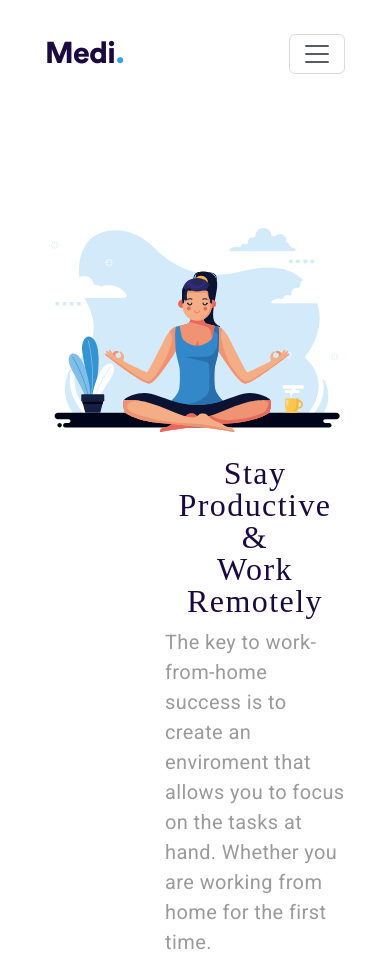
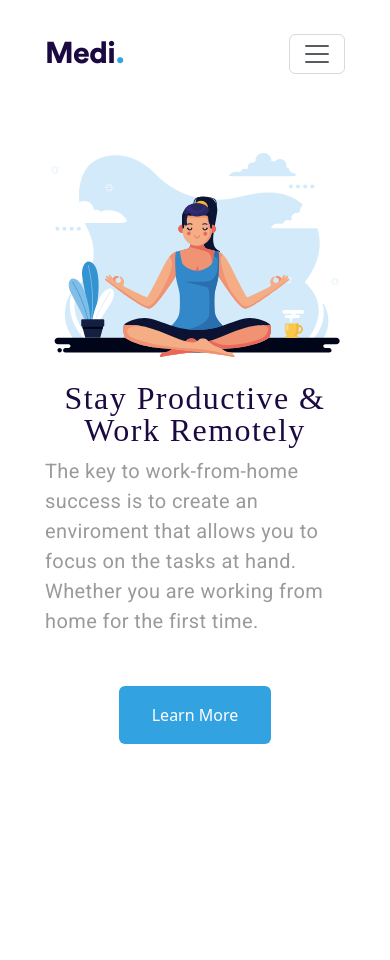
Before and after one commit to Brian-T-Hart/hero-example, a plain HTML site: page index.html in a window 390 px wide. Shown: the top 960 px of the page. After the commit the page ends 844 px from the top, so only its background shows below. Drawn offline with nearby package versions, Linux system fonts and the light colour scheme; a web font is replaced by a local one.

Commit message:
a few style tweaks

```diff
--- a/style.css
+++ b/style.css
@@ -116,37 +116,42 @@
 }
 
 @media screen and (max-width: 1600px) {
-    .content-left {
+    .hero h1 {
+        font-size: 64px;
+        line-height: 64px;
+    }
+
+    .hero .content-left {
         max-width: 50%;
     }
 
     .hero-image {
         max-width: 700px;
     }
-
-    .hero h1 {
-        font-size: 64px;
-        line-height: 64px;
-    }
 }
 
 @media screen and (max-width: 1400px) {
-    .content-left {
+    .hero h1 {
+        font-size: 54px;
+        line-height: 54px;
+    }
+
+    .hero .content-left {
         padding-left: 100px;
     }
 
     .hero-image {
         max-width: 600px;
     }
-
-    .hero h1 {
-        font-size: 54px;
-        line-height: 54px;
-    }
 }
 
 @media screen and (max-width: 1200px) {
-    .content-left {
+    .hero h1 {
+        font-size: 48px;
+        line-height: 48px;
+    }
+
+    .hero .content-left {
         padding-left: 60px;
     }
 
@@ -154,25 +159,12 @@
         max-width: 500px;
     }
 
-    .hero h1 {
-        font-size: 48px;
-        line-height: 48px;
-    }
-
-    .navbar {
+    .hero .navbar {
         margin-bottom: 125px;
     }
 }
 
 @media screen and (max-width: 991px) {
-    .content-left {
-        padding-left: 40px;
-    }
-
-    .hero-image {
-        max-width: 350px;
-    }
-
     .hero h1 {
         font-size: 32px;
         line-height: 32px;
@@ -183,32 +175,20 @@
         line-height: 30px;
     }
 
-    .navbar {
+    .hero .content-left {
+        padding-left: 40px;
+    }
+
+    .hero-image {
+        max-width: 350px;
+    }
+
+    .hero .navbar {
         margin-bottom: 75px;
     }
 }
 
 @media screen and (max-width: 768px) {
-    .content-left {
-        max-width: 100%;
-        padding-left: 0;
-    }
-
-    .content-left button {
-        display: block;
-        margin: auto;
-    }
-
-    .hero-content {
-        flex-direction: column-reverse;
-        justify-content: center;
-        align-items: center;
-    }
-
-    .hero-image {
-        max-width: 100%;
-    }
-
     .hero h1 {
         font-size: 32px;
         margin-top: 25px;
@@ -220,8 +200,27 @@
         line-height: 30px;
     }
 
+    .hero-content {
+        flex-direction: column-reverse;
+        justify-content: center;
+        align-items: center;
+    }
+
+    .hero .content-left {
+        max-width: 100%;
+        padding-left: 0;
+    }
+
+    .hero .content-left button {
+        display: block;
+        margin: auto;
+    }
+
     .hero .navbar-brand {
         margin-left: 0;
     }
 
+    .hero-image {
+        max-width: 100%;
+    }
 }
```
